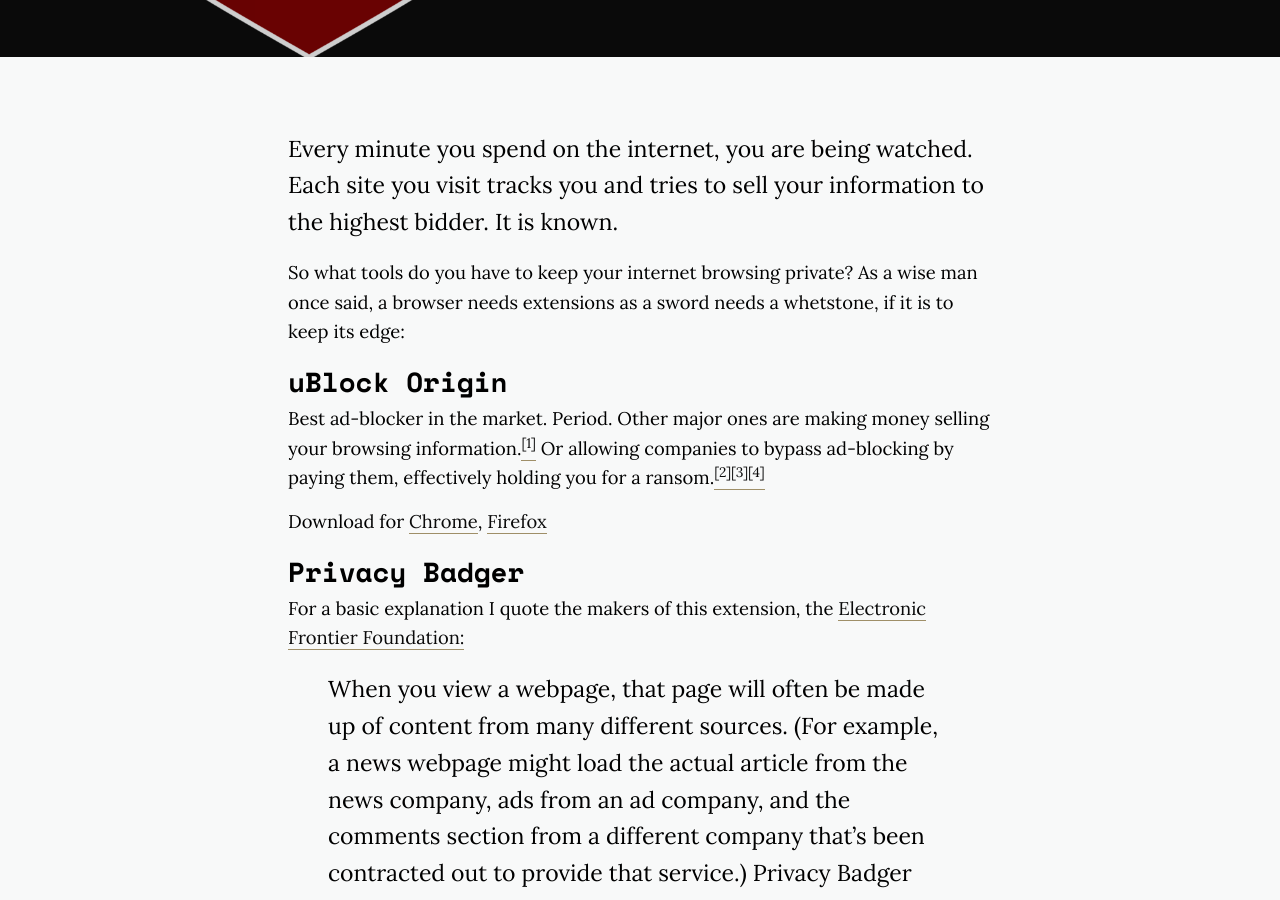
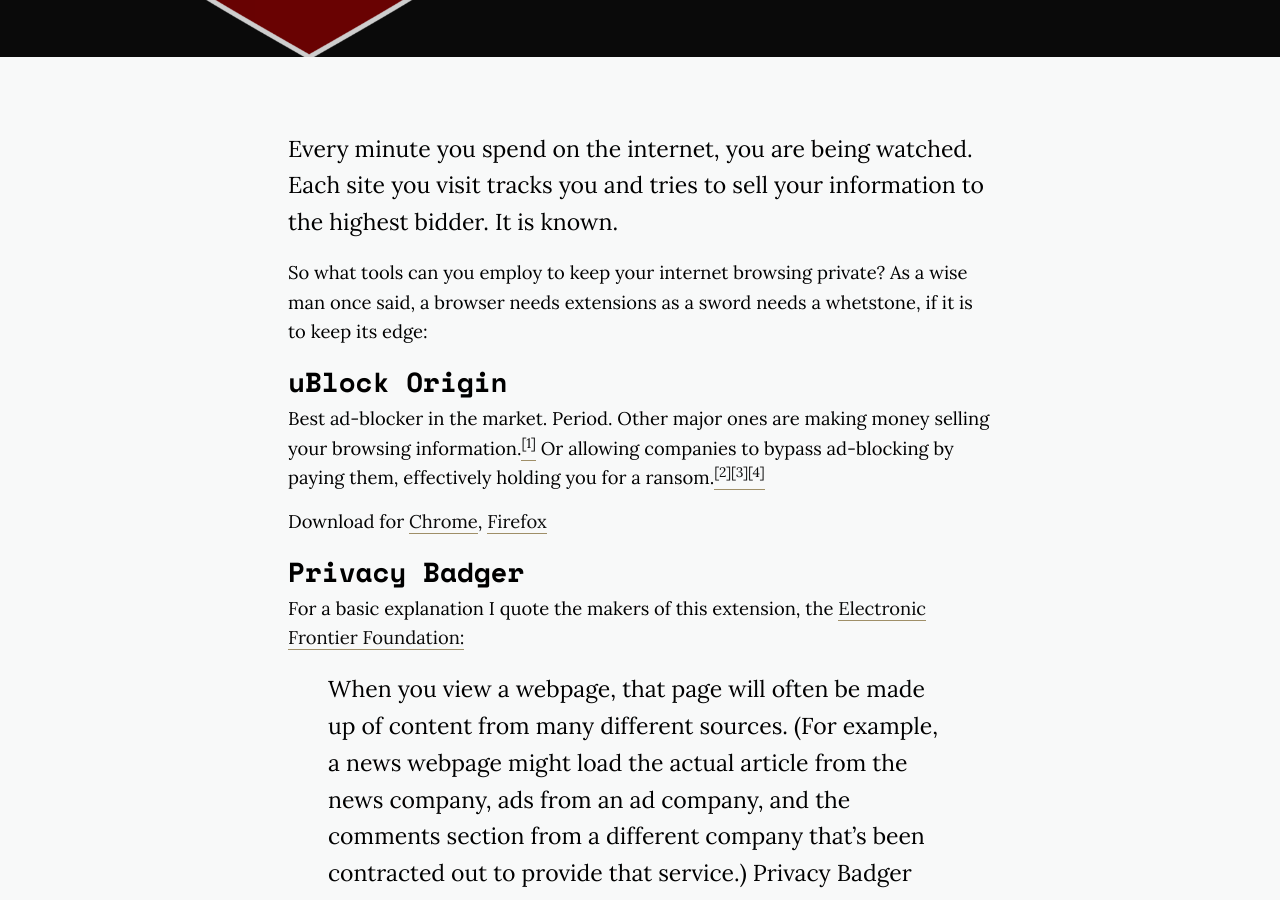
Before and after one commit to abhijitt/blog.abhijittomar.com, a Jekyll site: the page built from _posts/2017-07-25-two-extensions.markdown, in a window 1280 px wide and 900 px high, scrolled down 587 px. Built offline with Jekyll 4.4.1, drawn with Linux system fonts in a browser that asks for light colours; nearby versions of some CDN libraries; comment, search, counter and statistics services are not loaded.

Commit message:
edited wording

```diff
--- a/_posts/2017-07-25-two-extensions.markdown
+++ b/_posts/2017-07-25-two-extensions.markdown
@@ -10,7 +10,7 @@
 ---
 Every minute you spend on the internet, you are being watched. Each site you visit tracks you and tries to sell your information to the highest bidder. It is known.
 
-So what tools do you have to keep your internet browsing private? As a wise man once said, a browser needs extensions as a sword needs a whetstone, if it is to keep its edge:
+So what tools can you employ to keep your internet browsing private? As a wise man once said, a browser needs extensions as a sword needs a whetstone, if it is to keep its edge:
 
 ## uBlock Origin
 
```
Also changed, not shown: 2 other files.
